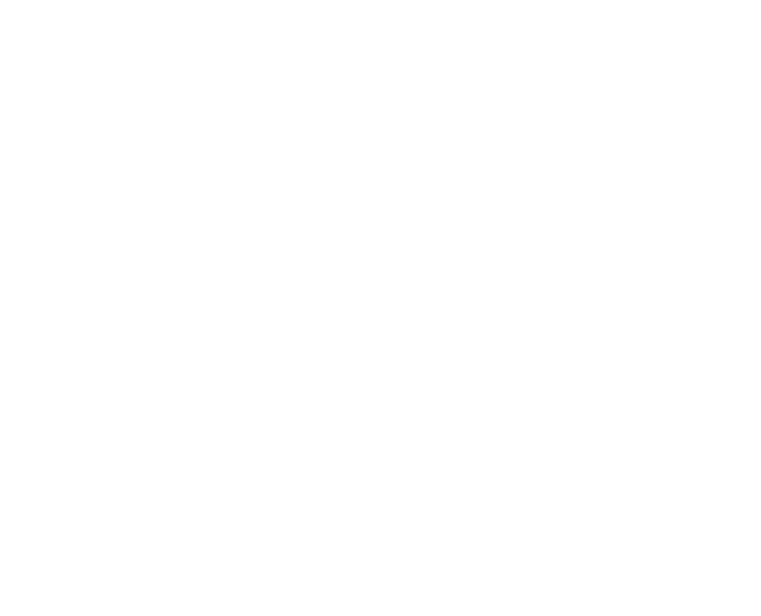
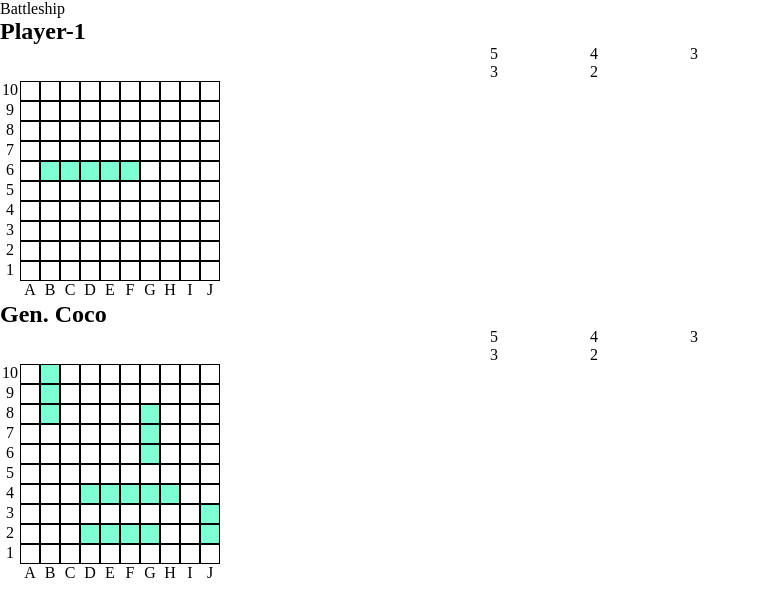
Before and after one commit to makieldeviso/battleship, a website built with webpack: page src/template.html in a window 1280 px wide. Shown: the whole page, without its empty margins (0-761 px from the left). Built offline with nearby package versions, Linux system fonts and the light colour scheme.

Commit message:
Adds scripts for creating DOM structure
Adds template html and adds script for creating initial UI for for the game
Adds script in creating game board in DOM
Adds script to indicate ship placement in DOM
Adds CSS style to structure the DOM

```diff
--- /dev/null
+++ b/src/apps/gameUI.js
@@ -0,0 +1,121 @@
+import GamePlay from "./gameplay";
+
+
+const domPlayerBoard = document.querySelector('div#player-grid');
+const domComputerBoard = document.querySelector('div#computer-grid');
+
+const createGridMarkers = function ( boardParent) {
+
+  const createMarkers = function (markerType) {
+    const markerCont = document.createElement('div');
+    markerCont.setAttribute('class', `${markerType}-marker`);
+
+    for(let i = 0; i < 10; i++) {
+      const markerCell = document.createElement('div');
+      const markText = document.createElement('p');
+
+      if (markerType === 'column') {
+        markText.textContent = String.fromCharCode(65 + i);
+      } else if (markerType === 'row') {
+        markText.textContent = 10 - i;
+      }
+
+      markerCell.appendChild(markText);
+      markerCont.appendChild(markerCell);
+    }
+
+    return markerCont;
+  }
+
+  const playGridNode = boardParent;
+  playGridNode.appendChild(createMarkers('column'));
+  playGridNode.appendChild(createMarkers('row'));
+}
+
+
+const createGridInBoard = function (player, domBoard) {
+  const gameBoard = player.gameBoard.board;
+
+  // Auto append grid markers using the parentBoard argument as reference
+  createGridMarkers(domBoard)
+
+  // Create cells elements for the new board/grid in the DOM
+  // Arrange keys order for correct grid placement on DOM
+  // Note: Ascii for A -> 65, J -> 74
+  const keyOrder = [];
+  let columnNameCode = 65; // Ascii for 'A'
+  let rowNumber = 10;
+  while(rowNumber >= 1 ) {
+      const columnName = String.fromCharCode(columnNameCode);
+      keyOrder.push(`${columnName},${rowNumber}`);
+
+      if (columnNameCode <= 74 && rowNumber >= 1) columnNameCode += 1
+
+      if (columnNameCode > 74 && rowNumber >= 1 ) {
+        columnNameCode = 65;
+        rowNumber -= 1;
+      }
+  }
+
+  // Reiterate over the arranged keys array to call values from gameBoard object
+  keyOrder.forEach(key => {
+    const newCell = document.createElement('div');
+    newCell.setAttribute('class', 'cell')
+    newCell.dataset.column = gameBoard[key].column;
+    newCell.dataset.row = gameBoard[key].row;
+
+    if (gameBoard[key].occupied) {
+        newCell.classList.add('occupied');
+    }
+
+    domBoard.querySelector('div.main-grid').appendChild(newCell);
+  });
+
+}
+
+const showShipPlacement = function (coordinates, domBoard) {
+  // Reiterates over the coordinates argument to make UI changes
+  coordinates.forEach(point => {
+    // Note: point[0] -> column, point[1] -> row
+    const colSelector = `[data-column='${point[0]}']`;
+    const rowSelector = `[data-row='${point[1]}']`;
+    const domCell = domBoard.querySelector(`div${colSelector}${rowSelector}`);
+    domCell.classList.add('occupied');
+  })
+}
+
+const gameStart = function () {
+  const newGame = new GamePlay();
+  newGame.start();
+
+  createGridInBoard(newGame.computer, domComputerBoard);
+  createGridInBoard(newGame.player, domPlayerBoard);
+
+  const computerBoard = newGame.computer.gameBoard.board;
+  Object.keys(computerBoard).forEach(key => {
+    if (computerBoard[key].occupied) {
+      const {column, row} = computerBoard[key];
+      // Note: showShipPlacement requires array of coordinates as argument
+      showShipPlacement([[column, row]], domComputerBoard )
+    }
+
+  })
+
+  const bs1 = newGame.playerSelectShipToPlace(5, 'Carrier');
+  const bs2 = newGame.playerSelectShipToPlace(4, 'Battleship');
+  const bs3 = newGame.playerSelectShipToPlace(3, 'Destroyer');
+  const bs4 = newGame.playerSelectShipToPlace(3, 'Submarine');
+  const bs5 = newGame.playerSelectShipToPlace(2, 'Patrol Boat');
+
+  newGame.playerPlaceShip(bs1, [['B', 6],['C', 6], ['D', 6], ['E', 6], ['F', 6]]);
+  newGame.playerPlaceShip(bs2, [['B', 2],['B', 3], ['B', 4], ['B', 5]]);
+  newGame.playerPlaceShip(bs3, [['D', 2],['E', 2], ['F', 2]]);
+  newGame.playerPlaceShip(bs4, [['I', 3],['I', 4], ['I', 5]]);
+  newGame.playerPlaceShip(bs5, [['E', 9],['F', 9]]);
+
+  showShipPlacement([['B', 6],['C', 6], ['D', 6], ['E', 6], ['F', 6]], domPlayerBoard)
+
+}
+
+
+export {gameStart, createGridInBoard, showShipPlacement}
--- a/src/apps/gameplay.js
+++ b/src/apps/gameplay.js
@@ -1,3 +1,4 @@
+// Scripts
 import { computerPlaceShips, generateRandomNumber } from "./computerScript";
 import GameBoard from "./gameBoard";
 import Player from "./players";
@@ -23,7 +24,6 @@
     // computerPlaceShips(playerBoard);
     this.player.gameBoard = playerBoard;
     this.phase = 'playerPlaceShip';
-
   }
 
   playerSelectShipToPlace (length, shipName) {
--- a/src/index.js
+++ b/src/index.js
@@ -0,0 +1,8 @@
+import style from "./styles/style.css"
+
+import GamePlay from "./apps/gameplay";
+
+import { gameStart } from "./apps/gameUI";
+
+
+gameStart();
--- /dev/null
+++ b/src/styles/style.css
@@ -0,0 +1,66 @@
+* {
+    margin: 0;
+    padding: 0;
+    box-sizing: border-box;
+}
+
+:root {
+    --cell-size: 20px;
+}
+
+div.tally-board {
+    display: grid;
+    grid-template-columns: repeat(3, 1fr);
+    grid-template-rows: repeat(2, 1fr);
+    width: 300px;
+    justify-self: center;
+}
+
+div.main-grid {
+    grid-area: main;
+    width: max-content;
+    height: max-content;
+    display: grid;
+    grid-template-columns: repeat(10, 1fr);
+    grid-template-rows: repeat(10, 1fr);
+}
+
+div.main-grid div.cell {
+    width: var(--cell-size);
+    height: var(--cell-size);
+    border: 1px solid black;
+}
+
+div.main-grid div.cell.occupied {
+    background-color: aquamarine;
+}
+
+div.column-marker div, div.row-marker div {
+    width: var(--cell-size);
+    height: var(--cell-size);
+    display: flex;
+    justify-content: center;
+}
+
+div.column-marker {
+    grid-area: columns;
+    width: max-content;
+    display: grid;
+    grid-template-columns: repeat(10, 1fr);
+}
+
+div.row-marker {
+    grid-area: rows;
+    width: max-content;
+    display: grid;
+    grid-template-rows: repeat(10, 1fr);
+}
+
+div.play-grid {
+    width: max-content;
+    height: max-content;
+    display: grid;
+    grid-template-areas:
+    "rows main"
+    ". columns";
+}
--- a/src/template.html
+++ b/src/template.html
@@ -1,13 +1,60 @@
 <!DOCTYPE html>
 <html lang="en">
 <head>
-    <meta charset="UTF-8">
-    <meta name="viewport" content="width=device-width, initial-scale=1.0">
-    <meta name="author" content="Fred Mark Baldeviso">
-    <meta name="description" content="A battleship game that runs on the browser. Implements TDD with jest">
-    <title>Battleship</title>
+  <meta charset="UTF-8">
+  <meta name="viewport" content="width=device-width, initial-scale=1.0">
+  <meta name="author" content="Fred Mark Baldeviso">
+  <meta name="description" content="A battleship game that runs on the browser. Implements TDD with jest">
+  <title>Battleship</title>
 </head>
 <body>
+  <header>Battleship</header>
+
+    <main>
+      <div id="game-table">
+
+        <div id="player-board">
+          <div id="player-detail">
+            <h2 id="player-name">Player-1</h2>
+
+            <div id="player-tally" data-ships="5" class="tally-board">
+              <div id="carrier-tally">5</div>
+              <div id="battleship-tally">4</div>
+              <div id="destroyer-tally">3</div>
+              <div id="submarine-tally">3</div>
+              <div id="patrol-tally">2</div>
+            </div>
+          </div>
+
+          <div id="player-grid" class="play-grid">
+            <div class="main-grid"></div>
+          </div>
+
+        </div>
+
+        <div id="computer-board">
+          <div id="computer-detail">
+            <h2 id="computer-name">Gen. Coco</h2>
+
+            <div id="computer-tally" data-ships="5" class="tally-board">
+              <div id="carrier-tally">5</div>
+              <div id="battleship-tally">4</div>
+              <div id="destroyer-tally">3</div>
+              <div id="submarine-tally">3</div>
+              <div id="patrol-tally">2</div>
+            </div>
+
+          </div>
+
+          <div id="computer-grid" class="play-grid">
+            <div class="main-grid"></div>
+          </div>
+
+        </div>
+      </div>
+    </main>
+
+    <footer></footer>
 
 </body>
 </html>
```
Also changed, not shown: test/battleship.test.js (+22 -0 lines).
